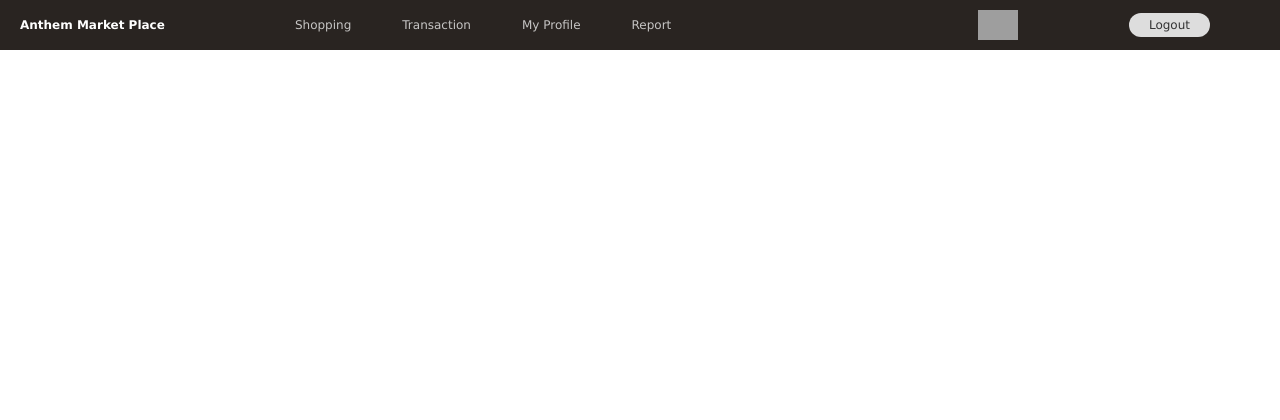
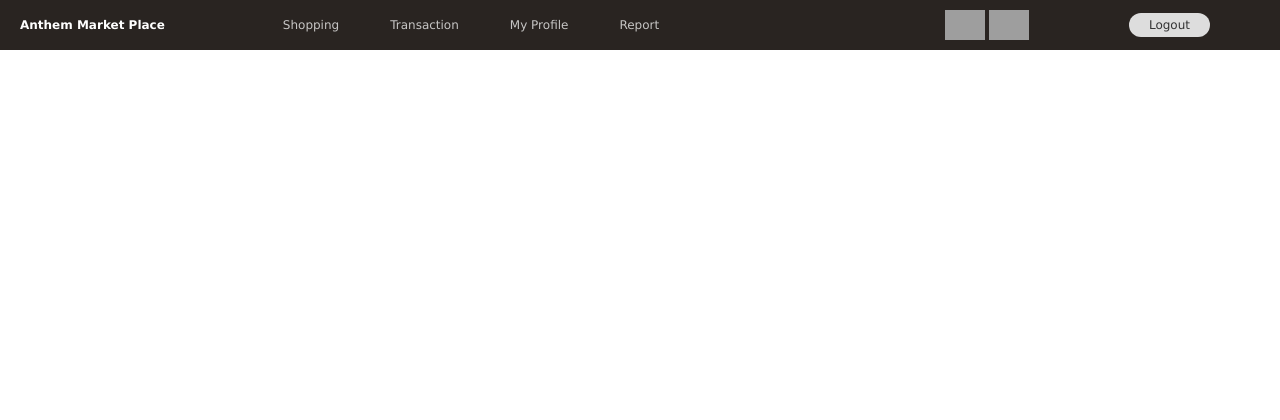
Before and after one commit to fengxia41103/anthem, a Python web app: template template/CartBase.html in a window 1280 px wide. Shown: the top 420 px of the page. Run offline with Jinja, Linux system fonts and the light colour scheme; the template is opened without the code that fills it, so the values that code supplies are empty; some libraries are stand-ins or nearby versions; grey boxes are pictures that could not be loaded.

Commit message:
Add a help icon to status tray. This links to google site help wiki for this market place.

```diff
--- a/template/base.html
+++ b/template/base.html
@@ -89,15 +89,20 @@
 		{% endif %}
 
 		{% if me.can_be_doc() %}
-		<img src="http://cdn4.iconfinder.com/data/icons/SIGMA/medical/png/128/doctor.png" height="30px" title="Doc role"/>
+		<img src="http://cdn4.iconfinder.com/data/icons/SIGMA/medical/png/128/doctor.png" height="30px" title="You have a Doc membership"/>
 		{% endif %}
 
 		{% if me.can_be_nur() %}
-		<img src="http://cdn3.iconfinder.com/data/icons/medicalvista/128x128/nurse.png" height="30px" tile="Nur role"/>
+		<img src="http://cdn3.iconfinder.com/data/icons/medicalvista/128x128/nurse.png" height="30px" title="You have a Nur membership"/>
 		{% endif %}
 
 		<!-- chat icon -->
 		<img id="you-have-chat" src="http://cdn5.iconfinder.com/data/icons/ie_Birdies/128/twitter_bird_5.png" title="You have got chat!"/>
+
+		<!-- help icon -->
+		<a href="https://sites.google.com/site/anthemmarketplacehelp/deal-flow">
+		<img id="help" src="http://cdn3.iconfinder.com/data/icons/pleasant/Help-File.png" height="30px" title="Get Help"/>
+		</a>
 
 		</div>
 	</td><td style="text-align:right;">
```
